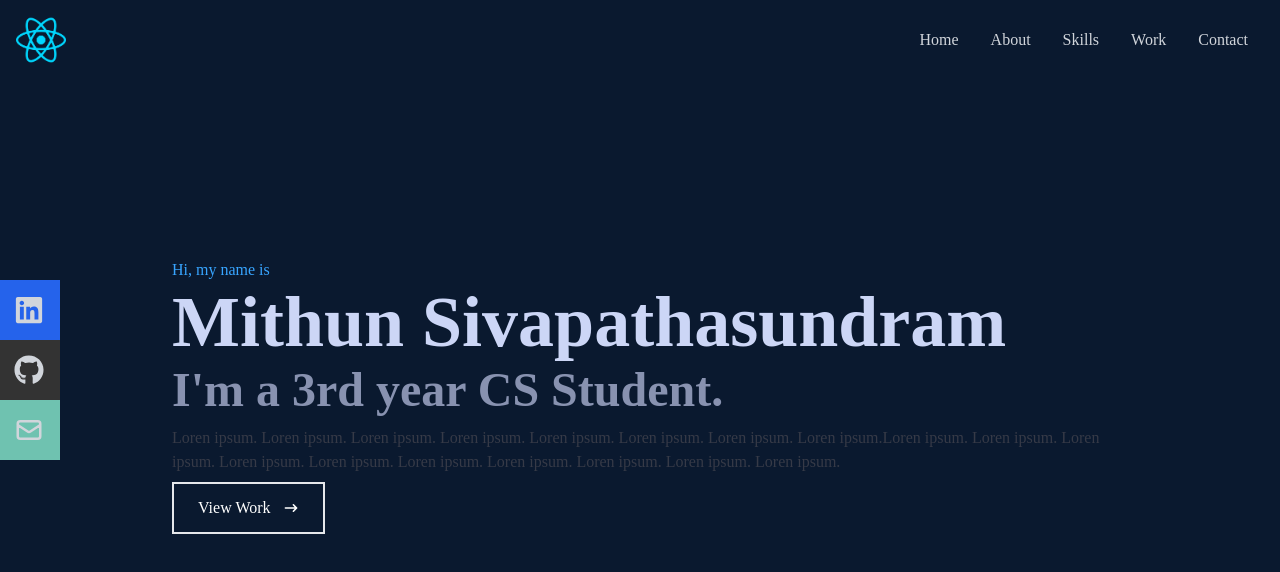
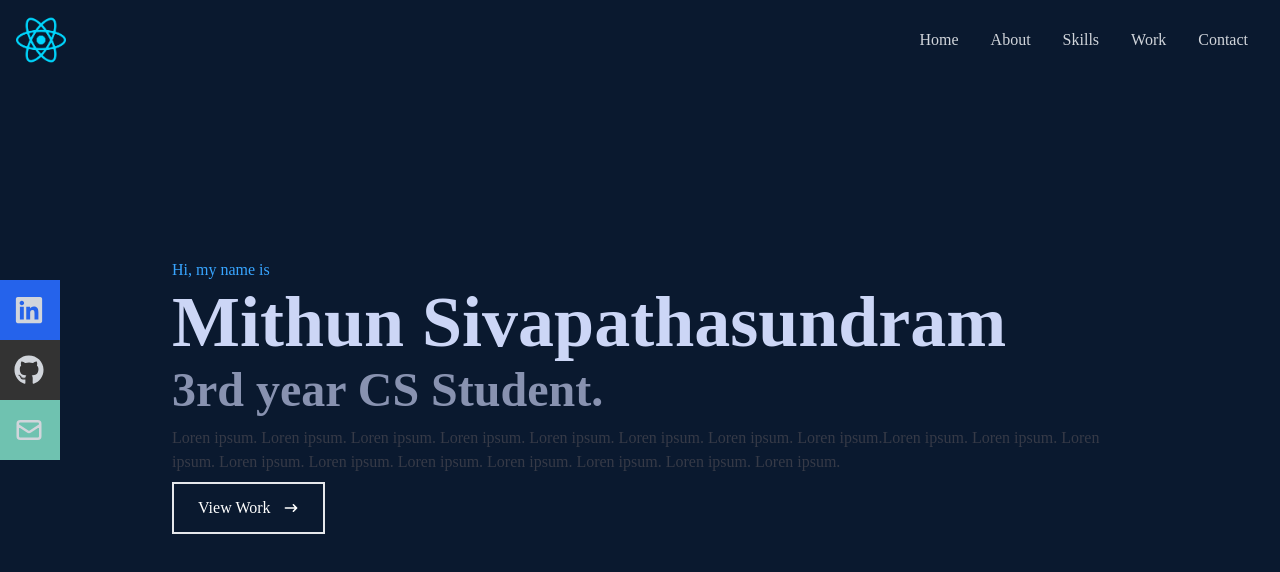
Before and after one commit to mithun-s14/portfolio-react-new, a React (Create React App) app: page / in a window 1280 px wide. Shown: the top 572 px of the page. Built offline with nearby package versions, Linux system fonts and the light colour scheme.

Commit message:
Update Home.jsx

```diff
--- a/src/components/Home.jsx
+++ b/src/components/Home.jsx
@@ -9,7 +9,7 @@ const Home = () => {
         <div className='max-w-[1000px] mx-auto px-8 flex flex-col justify-center h-full'>
             <p className='text-[#38A5FF]'>Hi, my name is</p>
             <h1 className='text-4xl sm:text-7xl font-bold text-[#ccd6f6] py-1'>Mithun Sivapathasundram</h1>
-            <h2 className='text-2xl sm:text-5xl font-bold text-[#8892b0] py-1'>I'm a 3rd year CS Student.</h2>
+            <h2 className='text-2xl sm:text-5xl font-bold text-[#8892b0] py-1'>3rd year CS Student.</h2>
             <p className='text-[#363a47] pt-2 pb-4max-w-[700px]'>
                 Loren ipsum. Loren ipsum. Loren ipsum. Loren ipsum. Loren ipsum. Loren ipsum.
                 Loren ipsum. Loren ipsum.Loren ipsum. Loren ipsum. Loren ipsum. Loren ipsum.
```
